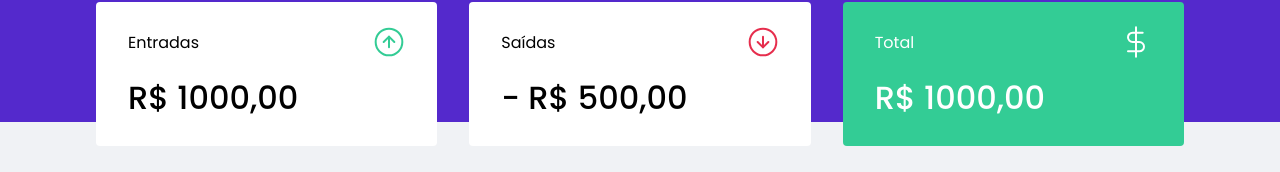
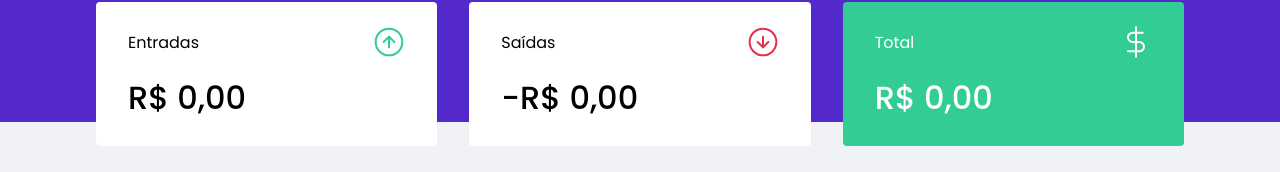
Before and after one commit to renatolobo1/dtmoney, a React (Create React App) app: page / in a window 1280 px wide. Shown: the part 118-290 px from the top of the page. Built offline with nearby package versions, Linux system fonts and the light colour scheme; no server answers; what miragejs would draw is missing.

Commit message:
Calculando Resumo

```diff
--- a/src/components/Summary/index.tsx
+++ b/src/components/Summary/index.tsx
@@ -1,36 +1,75 @@
-import React, {useContext} from 'react';
+import React, { useContext } from 'react';
 import incomeImg from '../../assets/income.svg';
 import outcomeImg from '../../assets/outcome.svg';
 import totalImg from '../../assets/total.svg';
 import { TransactionsContext } from '../../TransactionsContext';
 import { Container } from "./styles";
 
-export function Sumamary(){
-  const {transactions} = useContext(TransactionsContext);
+export function Sumamary() {
+  const { transactions } = useContext(TransactionsContext);
 
-console.log(transactions);
+  // const totalDeposits = transactions.reduce((acc, transaction) =>{
+  //   if (transaction.type === 'deposit'){
+  //     return acc + transaction.amount;
+  //   }
+
+  //   return acc;
+  // }, 0)
+
+  const summary = transactions.reduce((acc, transaction) => {
+    if (transaction.type === 'deposit') {
+      acc.deposits += transaction.amount;
+      acc.total += transaction.amount;
+    } else {
+      acc.withdraws += transaction.amount;
+      acc.total -= transaction.amount;
+    }
+
+    return acc;
+  }, {
+    deposits: 0,
+    withdraws: 0,
+    total: 0,
+  })
+
+  console.log(transactions);
   return (
     <Container>
       <div>
         <header>
           <p>Entradas</p>
-          <img src={incomeImg} alt="Entradas"/>
+          <img src={incomeImg} alt="Entradas" />
         </header>
-        <strong>R$ 1000,00</strong>
+        <strong>
+          {new Intl.NumberFormat('pt-BR', {
+            style: 'currency',
+            currency: 'BRL'
+          }).format(summary.deposits)}
+        </strong>
       </div>
       <div>
         <header>
           <p>Saídas</p>
-          <img src={outcomeImg} alt="Saidas"/>
+          <img src={outcomeImg} alt="Saidas" />
         </header>
-        <strong> - R$ 500,00</strong>
+        <strong>
+          -
+          {new Intl.NumberFormat('pt-BR', {
+            style: 'currency',
+            currency: 'BRL'
+          }).format(summary.withdraws)}</strong>
       </div>
       <div className="highlight-background">
         <header >
           <p>Total</p>
-          <img src={totalImg} alt="Total"/>
+          <img src={totalImg} alt="Total" />
         </header>
-        <strong>R$ 1000,00</strong>
+        <strong>
+          {new Intl.NumberFormat('pt-BR', {
+            style: 'currency',
+            currency: 'BRL'
+          }).format(summary.total)}
+        </strong>
       </div>
     </Container>
   );
```
